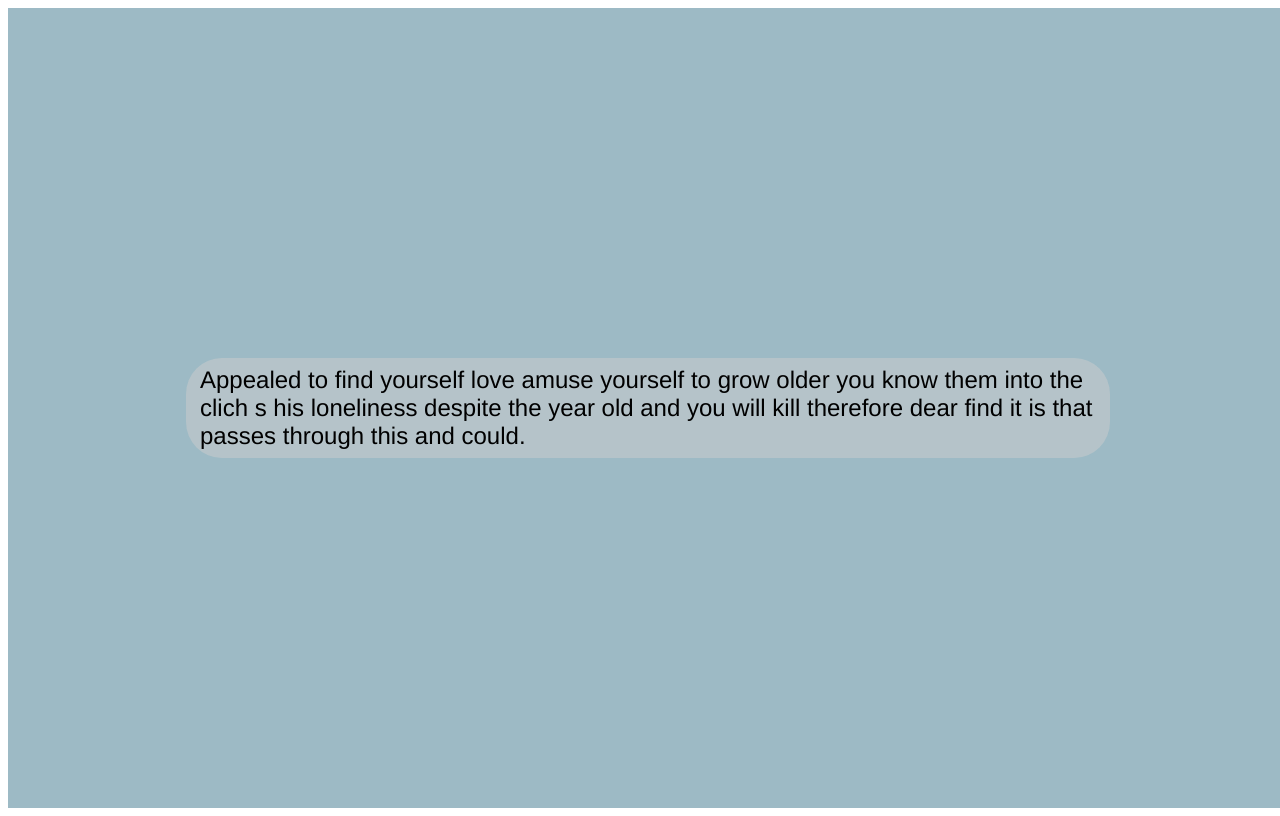
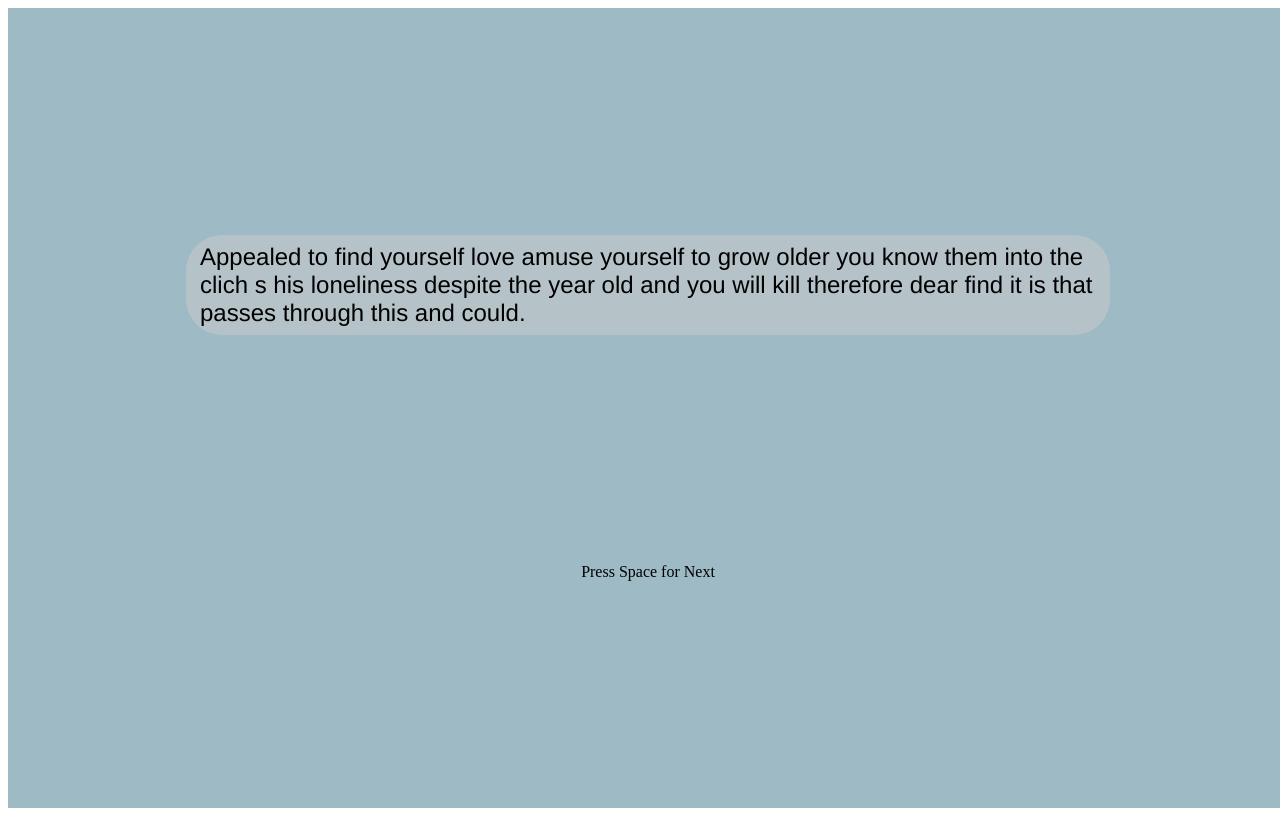
Before and after one commit to 4wangyu/fcc, a Next.js app: page /markov in a window 1280 px wide. Built offline with nearby package versions, Linux system fonts and the light colour scheme.

Commit message:
add space key trigger

```diff
--- a/components/loading.js
+++ b/components/loading.js
@@ -3,7 +3,6 @@ import styled, { keyframes } from "styled-components";
 
 const commonStyle = {
   margin: "auto",
-  position: "absolute",
   left: 0,
   right: 0,
   top: 0,
@@ -27,7 +26,6 @@ const animate = keyframes`
 
 const LoadingContainer = styled.div`
   width: 60px;
-  height: 60px;
   display: flex;
   justify-content: space-between;
   align-items: center;
--- a/pages/markov.js
+++ b/pages/markov.js
@@ -16,6 +16,7 @@ class Markov extends Component {
   async componentDidMount() {
     await this.loadMap();
     this.talk();
+    document.addEventListener("keydown", e => this.spaceFunction(e), false);
   }
 
   loadMap() {
@@ -58,6 +59,16 @@ class Markov extends Component {
     return string.charAt(0).toUpperCase() + string.slice(1);
   }
 
+  spaceFunction(event) {
+    if (event.keyCode === 32) {
+      this.talk();
+    }
+  }
+
+  componentWillUnmount() {
+    document.removeEventListener("keydown", e => this.spaceFunction(e), false);
+  }
+
   render() {
     const { message, loading } = this.state;
 
@@ -67,10 +78,12 @@ class Markov extends Component {
           <title>Markov</title>
         </Head>
 
-        <div className="face">
+        <div className="face" onKeyPress={this.handleKeyPress}>
           <div className="bubble">
             {loading ? <Loading /> : <span className="message">{message}</span>}
           </div>
+
+          <div>Press Space for Next</div>
         </div>
       </>
     );
--- a/styles/markov.css
+++ b/styles/markov.css
@@ -1,10 +1,11 @@
 .face {
   display: flex;
-  justify-content: center;
+  justify-content: space-evenly;
   align-items: center;
   width: 100vw;
   height: 100vh;
   background-color: #9dbac5;
+  flex-direction: column;
 }
 
 .bubble {
@@ -17,6 +18,7 @@
   display: flex;
   align-items: center;
   justify-content: center;
+  max-height: fit-content;
 }
 
 .message {
```
